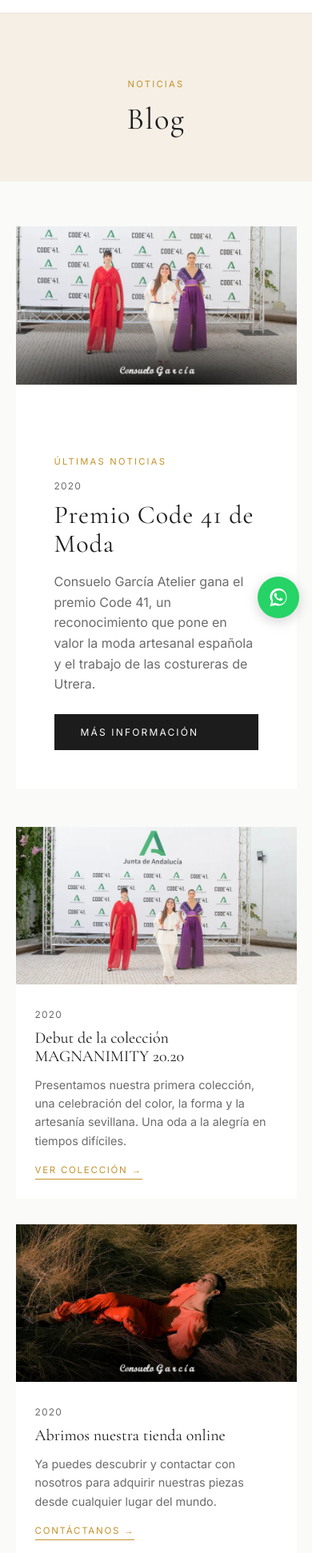
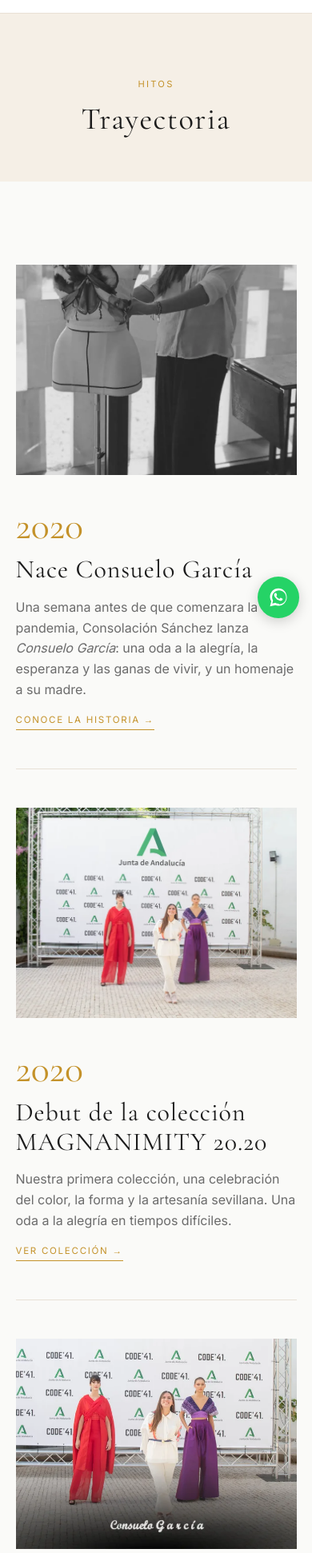
Before and after one commit to curroga/consoWeb, a plain HTML site: page trayectoria.html in a window 390 px wide. Shown: the part 55-1997 px from the top of the page at 80% size. Drawn offline with nearby package versions, Linux system fonts and the light colour scheme.

Commit message:
feat: replace blog with trayectoria milestones timeline
Rename blog.html to trayectoria.html and present the brand's 2020
milestones (launch, MAGNANIMITY debut, Code 41 award) as a timeline.
Drop the outdated online-store news, update nav, footer, home section
and sitemap, and replace the unused blog hero styles.

```diff
--- a/css/style.css
+++ b/css/style.css
@@ -520,29 +520,38 @@ p { font-size: 1rem; color: var(--text-muted); max-width: 65ch; }
   flex-shrink: 0;
 }
 
-/* ── Blog page ── */
-.blog-hero-card {
+/* ── Trayectoria page ── */
+.timeline {
+  list-style: none;
+  position: relative;
+  max-width: 1000px;
+  margin: 0 auto;
+}
+.milestone {
   display: grid;
-  grid-template-columns: 1.2fr 1fr;
-  gap: 0;
-  background: var(--white);
-  margin-bottom: 3rem;
-  overflow: hidden;
+  grid-template-columns: 1fr 1fr;
+  gap: 4rem;
+  align-items: center;
+  padding: 3rem 0;
+  border-bottom: 1px solid var(--border);
+  scroll-margin-top: calc(var(--nav-height) + 1rem);
 }
-.blog-hero-card__img {
+.milestone:last-child { border-bottom: none; }
+.milestone:nth-child(even) .milestone__img { order: 2; }
+.milestone__img {
   aspect-ratio: 4/3;
   overflow: hidden;
   background: var(--cream);
 }
-.blog-hero-card__img img { width: 100%; height: 100%; object-fit: cover; }
-.blog-hero-card__body {
-  padding: 3rem;
-  display: flex;
-  flex-direction: column;
-  justify-content: center;
+.milestone__img img { width: 100%; height: 100%; object-fit: cover; }
+.milestone__year {
+  display: block;
+  font-family: var(--heading);
+  font-size: 3rem;
+  line-height: 1;
+  color: var(--accent);
 }
-.blog-hero-card__body h2 { font-size: 2rem; margin: 0.5rem 0 1rem; }
-.blog-hero-card__body p { margin-bottom: 1.5rem; }
+.milestone__body h2 { font-size: 2rem; margin: 0.75rem 0 1rem; }
 
 /* ── Colecciones page ── */
 .colecciones-intro {
@@ -566,11 +575,11 @@ p { font-size: 1rem; color: var(--text-muted); max-width: 65ch; }
   .contact-grid,
   .bio-grid,
   .colecciones-intro,
-  .blog-hero-card { grid-template-columns: 1fr; gap: 2.5rem; }
+  .milestone { grid-template-columns: 1fr; gap: 2.5rem; }
   .footer-grid { grid-template-columns: 1fr 1fr; }
   .colecciones-full-grid { grid-template-columns: repeat(2, 1fr); }
   .bio-img { position: static; aspect-ratio: 4/3; }
-  .blog-hero-card__img { aspect-ratio: 16/9; }
+  .milestone:nth-child(even) .milestone__img { order: 0; }
 }
 
 @media (max-width: 680px) {
--- a/sitemap.xml
+++ b/sitemap.xml
@@ -21,7 +21,7 @@
     <priority>0.7</priority>
   </url>
   <url>
-    <loc>https://consuelogarciaatelier.com/blog.html</loc>
+    <loc>https://consuelogarciaatelier.com/trayectoria.html</loc>
     <changefreq>monthly</changefreq>
     <priority>0.6</priority>
   </url>
--- a/blog.html
+++ b/trayectoria.html
@@ -3,8 +3,8 @@
 <head>
   <meta charset="UTF-8">
   <meta name="viewport" content="width=device-width, initial-scale=1.0">
-  <title>Blog — Consuelo García Atelier</title>
-  <meta name="description" content="Noticias, novedades y artículos del mundo de la moda artesanal de Consuelo García Atelier.">
+  <title>Trayectoria — Consuelo García Atelier</title>
+  <meta name="description" content="Los hitos de Consuelo García Atelier: el nacimiento de la marca, la colección MAGNANIMITY 20.20 y el Premio Code 41 de Moda.">
   <link rel="preconnect" href="https://fonts.googleapis.com">
   <link rel="preconnect" href="https://fonts.gstatic.com" crossorigin>
   <link href="https://fonts.googleapis.com/css2?family=Cormorant+Garamond:ital,wght@0,300;0,400;0,500;1,300;1,400&family=Inter:wght@300;400;500&display=swap" rel="stylesheet">
@@ -12,14 +12,14 @@
   <link rel="icon" type="image/png" sizes="32x32" href="images/favicon.png">
   <link rel="apple-touch-icon" sizes="192x192" href="images/favicon-192.png">
   <meta property="og:type" content="website">
-  <meta property="og:title" content="Blog — Consuelo García Atelier">
-  <meta property="og:description" content="Noticias y novedades del mundo de la moda artesanal española.">
+  <meta property="og:title" content="Trayectoria — Consuelo García Atelier">
+  <meta property="og:description" content="Los hitos de Consuelo García Atelier, moda artesanal hecha en Utrera.">
   <meta property="og:image" content="https://consuelogarciaatelier.com/images/og-image.jpg">
-  <meta property="og:url" content="https://consuelogarciaatelier.com/blog.html">
+  <meta property="og:url" content="https://consuelogarciaatelier.com/trayectoria.html">
   <meta property="og:locale" content="es_ES">
   <meta property="og:site_name" content="Consuelo García Atelier">
   <meta name="twitter:card" content="summary_large_image">
-  <link rel="canonical" href="https://consuelogarciaatelier.com/blog.html">
+  <link rel="canonical" href="https://consuelogarciaatelier.com/trayectoria.html">
   <link rel="stylesheet" href="css/style.css">
 </head>
 <body>
@@ -34,7 +34,7 @@
         <li><a href="index.html">Inicio</a></li>
         <li><a href="colecciones.html">Colecciones</a></li>
         <li><a href="atelier.html">Atelier</a></li>
-        <li><a href="blog.html" class="active">Blog</a></li>
+        <li><a href="trayectoria.html" class="active">Trayectoria</a></li>
         <li><a href="sobre-mi.html">Sobre mí</a></li>
         <li><a href="contacto.html" class="nav__cta">Pide tu cita</a></li>
       </ul>
@@ -43,54 +43,52 @@
 
   <div class="page-hero">
     <div class="container">
-      <span class="label">Noticias</span>
-      <h1>Blog</h1>
+      <span class="label">Hitos</span>
+      <h1>Trayectoria</h1>
     </div>
   </div>
 
   <section class="section">
     <div class="container">
-
-      <!-- Artículo destacado -->
-      <div class="blog-hero-card">
-        <div class="blog-hero-card__img">
-          <img src="images/blog-1.webp" alt="Premio Code 41 de Moda" loading="lazy" width="800" height="600">
-        </div>
-        <div class="blog-hero-card__body">
-          <span class="label">Últimas noticias</span>
-          <span class="blog-card__date">2020</span>
-          <h2>Premio Code 41 de Moda</h2>
-          <p>Consuelo García Atelier gana el premio Code 41, un reconocimiento que pone en valor la moda artesanal española y el trabajo de las costureras de Utrera.</p>
-          <a href="contacto.html" class="btn btn--dark">Más información</a>
-        </div>
-      </div>
-
-      <!-- Resto de artículos -->
-      <div class="blog-grid">
-        <article class="blog-card">
-          <div class="blog-card__img">
-            <img src="images/blog-2.webp" alt="Colección MAGNANIMITY" loading="lazy" width="800" height="450">
+      <ol class="timeline">
+        <li class="milestone" id="nacimiento">
+          <div class="milestone__img">
+            <img src="images/atelier.webp" alt="Taller de costura de Consuelo García Atelier en Utrera" loading="lazy" width="1200" height="1500">
           </div>
-          <div class="blog-card__body">
-            <span class="blog-card__date">2020</span>
-            <h3>Debut de la colección MAGNANIMITY 20.20</h3>
-            <p>Presentamos nuestra primera colección, una celebración del color, la forma y la artesanía sevillana. Una oda a la alegría en tiempos difíciles.</p>
+          <div class="milestone__body">
+            <span class="milestone__year">2020</span>
+            <h2>Nace Consuelo García</h2>
+            <p>Una semana antes de que comenzara la pandemia, Consolación Sánchez lanza <em>Consuelo García</em>: una oda a la alegría, la esperanza y las ganas de vivir, y un homenaje a su madre.</p>
+            <a href="sobre-mi.html" class="blog-card__link">Conoce la historia →</a>
+          </div>
+        </li>
+        <li class="milestone" id="magnanimity">
+          <div class="milestone__img">
+            <img src="images/blog-2.webp" alt="Colección MAGNANIMITY 20.20" loading="lazy" width="800" height="450">
+          </div>
+          <div class="milestone__body">
+            <span class="milestone__year">2020</span>
+            <h2>Debut de la colección MAGNANIMITY 20.20</h2>
+            <p>Nuestra primera colección, una celebración del color, la forma y la artesanía sevillana. Una oda a la alegría en tiempos difíciles.</p>
             <a href="colecciones.html" class="blog-card__link">Ver colección →</a>
           </div>
-        </article>
-        <article class="blog-card">
-          <div class="blog-card__img">
-            <img src="images/blog-3.webp" alt="Apertura de la tienda online" loading="lazy" width="800" height="450">
+        </li>
+        <li class="milestone" id="premio-code-41">
+          <div class="milestone__img">
+            <img src="images/blog-1.webp" alt="Premio Code 41 de Moda" loading="lazy" width="800" height="450">
           </div>
-          <div class="blog-card__body">
-            <span class="blog-card__date">2020</span>
-            <h3>Abrimos nuestra tienda online</h3>
-            <p>Ya puedes descubrir y contactar con nosotros para adquirir nuestras piezas desde cualquier lugar del mundo.</p>
-            <a href="contacto.html" class="blog-card__link">Contáctanos →</a>
+          <div class="milestone__body">
+            <span class="milestone__year">2020</span>
+            <h2>Premio Code 41 de Moda</h2>
+            <p>Consuelo García Atelier gana el premio Code 41, un reconocimiento que pone en valor la moda artesanal española y el trabajo de las costureras de Utrera.</p>
           </div>
-        </article>
+        </li>
+      </ol>
+
+      <div class="text-center" style="margin-top: 4rem;">
+        <p>¿Quieres una pieza propia?</p>
+        <a href="contacto.html" class="btn btn--dark" style="margin-top: 1.5rem;">Pide tu cita</a>
       </div>
-
     </div>
   </section>
 
@@ -105,7 +103,7 @@
           <h5>Navegación</h5>
           <a href="colecciones.html">Colecciones</a>
           <a href="atelier.html">Atelier</a>
-          <a href="blog.html">Blog</a>
+          <a href="trayectoria.html">Trayectoria</a>
           <a href="sobre-mi.html">Sobre mí</a>
           <a href="contacto.html">Pide tu cita</a>
         </div>
```
Also changed, not shown: atelier.html (+2 -2 lines), aviso-legal.html (+2 -2 lines), colecciones.html (+2 -2 lines), contacto.html (+2 -2 lines), index.html (+14 -17 lines), privacidad.html (+2 -2 lines), sobre-mi.html (+2 -2 lines).
